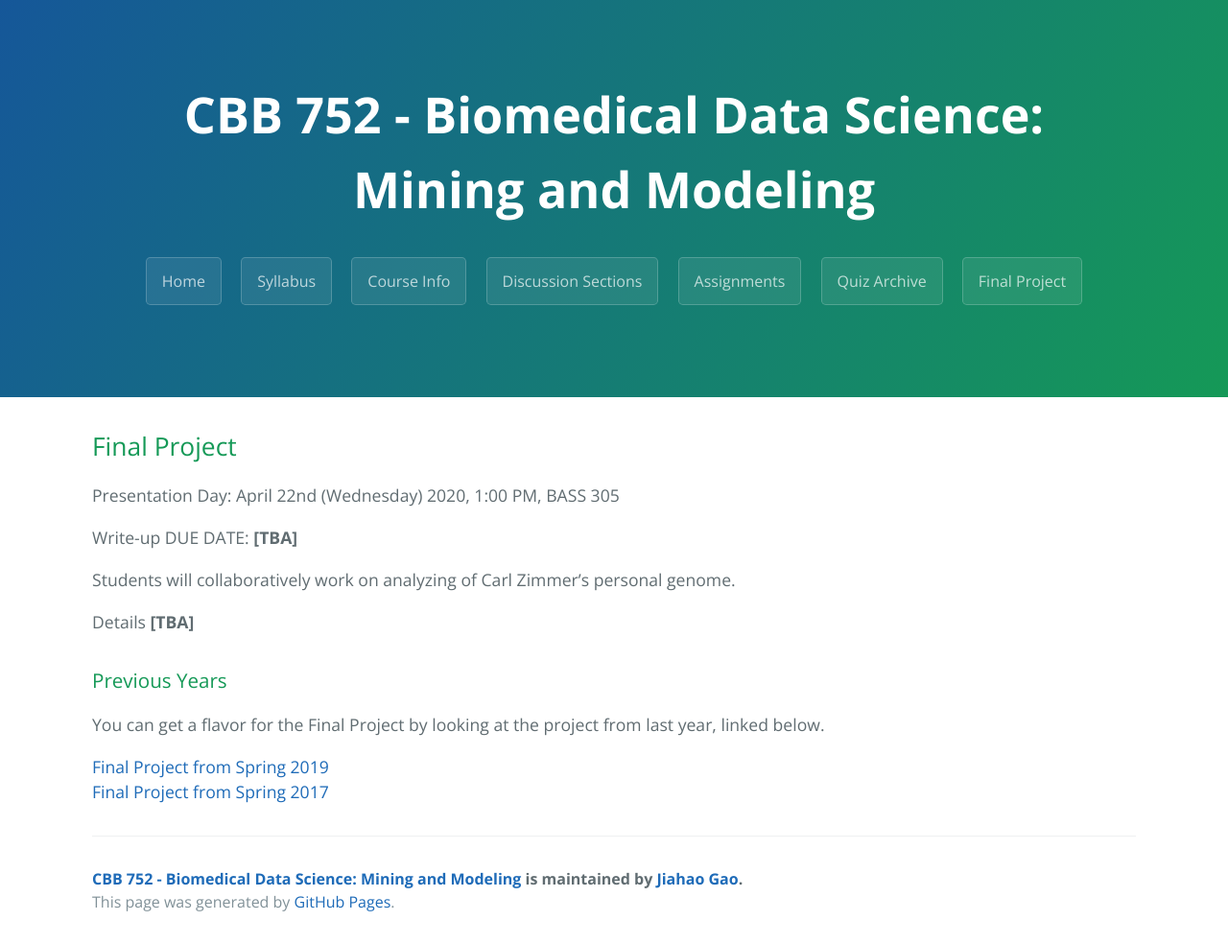
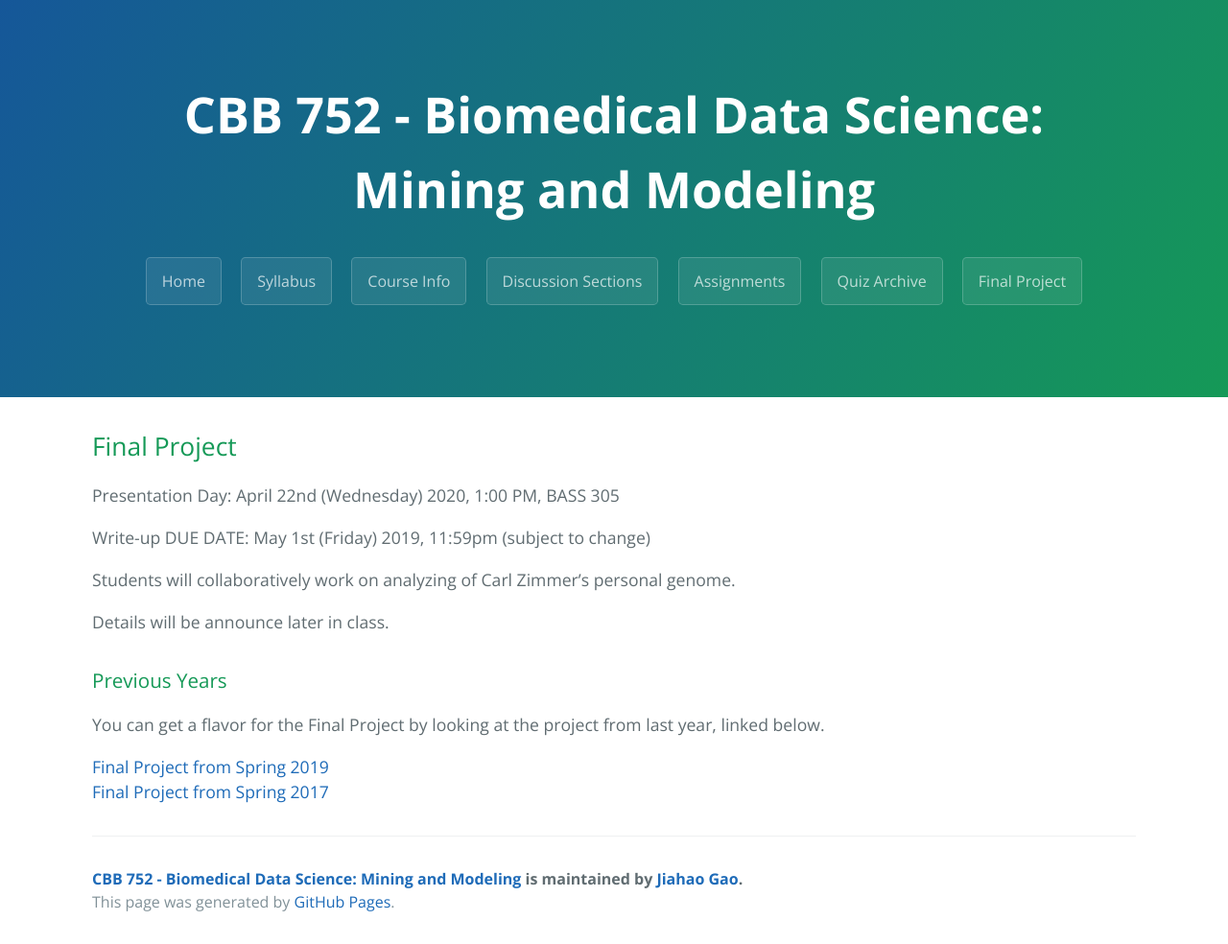
Before and after one commit to gersteinlab/cbb752b20, a Jekyll site: the page built from final.md, in a window 1280 px wide. Shown: the whole page at 96% size. Built offline with Jekyll 4.4.1, drawn with Linux system fonts in a browser that asks for light colours.

Commit message:
Update final.md

```diff
--- a/final.md
+++ b/final.md
@@ -6,11 +6,11 @@ layout: page
 ## Final Project
 Presentation Day: April 22nd (Wednesday) 2020, 1:00 PM, BASS 305
 
-Write-up DUE DATE: **[TBA]**
+Write-up DUE DATE: May 1st (Friday) 2019, 11:59pm (subject to change)
 
 Students will collaboratively work on analyzing of Carl Zimmer’s personal genome.
 
-Details **[TBA]**
+Details will be announce later in class.
 
 ### Previous Years
 You can get a flavor for the Final Project by looking at the project from last year, linked below.
```
